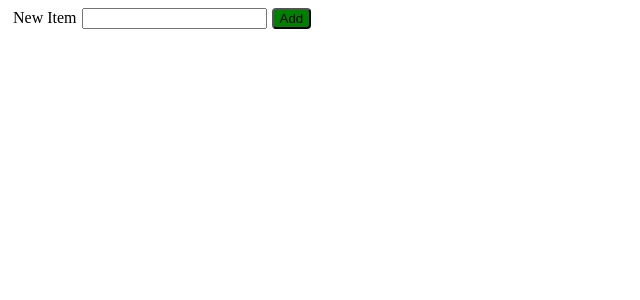
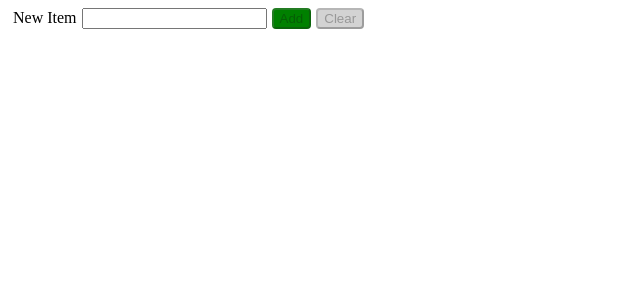
Before and after one commit to vincentpace2395/ReactTodoList, a React (Create React App) app: page / in a window 1280 px wide. Shown: the top 300 px of the page, without its empty margins (0-640 px from the left). Built offline with nearby package versions, Linux system fonts and the light colour scheme.

Commit message:
Add functionality to clear list and reset input field to empty after each item is added

```diff
--- a/src/components/TodoItem/TodoItem.js
+++ b/src/components/TodoItem/TodoItem.js
@@ -2,6 +2,11 @@ import React from 'react';
 import './TodoItem.css';
 
 class TodoItem extends React.Component {
+
+    removeButtonHandler = () => {
+
+    };
+
     render() {
         return (
             <div className='todo-item'>
@@ -9,7 +14,11 @@ class TodoItem extends React.Component {
                 <label>
                     {this.props.label}
                 </label>
-                <button style={{backgroundColor: 'red', borderRadius: '4px', float: 'right', height: '20px'}}>Remove</button>
+                <button
+                    onClick={this.removeButtonHandler}
+                    style={{backgroundColor: 'red', borderRadius: '4px', float: 'right', height: '20px'}}>
+                    Remove
+                </button>
             </div>
         );
     }
--- a/src/components/TodoManager/TodoManager.css
+++ b/src/components/TodoManager/TodoManager.css
@@ -1,9 +1,13 @@
-.btn-add {
+button {
     background-color: green;
     margin-left: 5px;
     border-radius: 4px;
 }
 
+.btn-clear {
+    background-color: lightgrey!important;
+}
+
 input {
     margin-left: 5px;
 }
--- a/src/components/TodoManager/TodoManager.js
+++ b/src/components/TodoManager/TodoManager.js
@@ -3,9 +3,15 @@ import TodoList from "../TodoList/TodoList";
 import './TodoManager.css';
 
 class TodoManager extends React.Component {
-    state= {
+    state = {
         text: null,
         todoList: []
+    };
+
+    clearTodoList = () => {
+        this.setState({
+            todoList: []
+        });
     };
 
     textChangeHandler = event => {
@@ -16,7 +22,10 @@ class TodoManager extends React.Component {
 
     addBtnHandler = () => {
         this.setState({
+            text: null,
             todoList: [...this.state.todoList, {label: this.state.text}]
+        }, () => {
+            this.refs.todo.value = ''
         });
     };
 
@@ -25,13 +34,22 @@ class TodoManager extends React.Component {
             <div className='new-item-input'>
                 <span>
                     <label>New Item</label>
-                    <input onChange={this.textChangeHandler}/>
+                    <input onChange={this.textChangeHandler} ref="todo"/>
                 </span>
                 <button
-                    className='btn-add'
+                    disabled={!this.state.text}
                     onClick={this.addBtnHandler}>
                     Add
                 </button>
+                {/*{this.state.todoList === [] ? null : (*/}
+                    <button
+                        disabled
+                        className='btn-clear'
+                        onClick={this.clearTodoList}>
+                        Clear
+                    </button>
+                {/*)}*/}
+
                 <TodoList items={this.state.todoList} />
             </div>
         );
```
